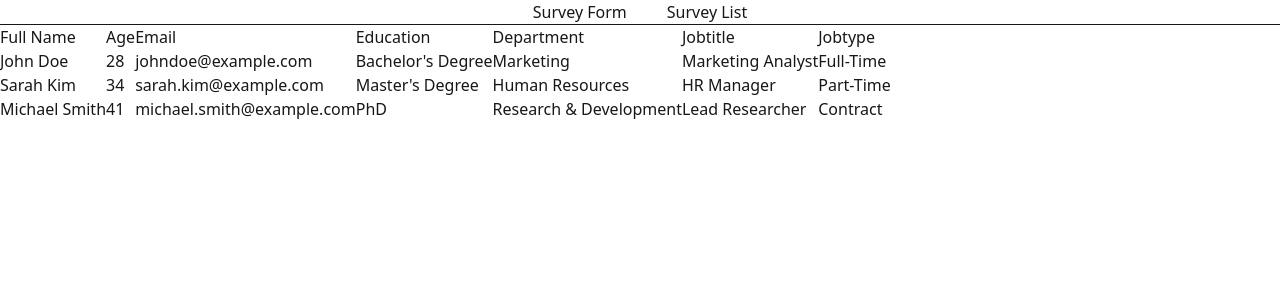
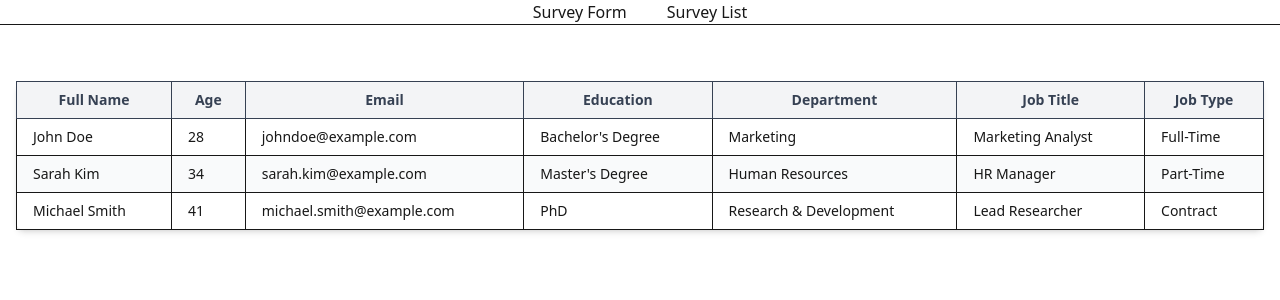
Before and after one commit to stessyenni/surveyform-deploy, a Next.js app: page /view in a window 1280 px wide. Shown: the top 300 px of the page. Built offline with nearby package versions, Linux system fonts and the light colour scheme.

Commit message:
table updates

```diff
--- a/src/app/view/page.jsx
+++ b/src/app/view/page.jsx
@@ -33,27 +33,33 @@ const dummyData = [
 ];
 
 return (
-  <div>
-    <table>
-      <thead>
-        <td>Full Name</td>
-        <td>Age</td>
-        <td>Email</td>
-        <td>Education</td>
-        <td>Department</td>
-        <td>Jobtitle</td>
-        <td>Jobtype</td>
+  <div className="overflow-x-auto max-w-7xl mx-auto mt-10 p-4">
+    <table className="min-w-full border border-gray-300 rounded-lg shadow-md text-sm">
+      <thead className="bg-gray-100 text-gray-700">
+        <tr>
+          <th className="px-4 py-2 border">Full Name</th>
+          <th className="px-4 py-2 border">Age</th>
+          <th className="px-4 py-2 border">Email</th>
+          <th className="px-4 py-2 border">Education</th>
+          <th className="px-4 py-2 border">Department</th>
+          <th className="px-4 py-2 border">Job Title</th>
+          <th className="px-4 py-2 border">Job Type</th>
+        </tr>
       </thead>
+
       <tbody>
         {dummyData.map((data, index) => (
-          <tr key={index}>
-            <td>{data.fullname}</td>
-            <td>{data.age}</td>
-            <td>{data.email}</td>
-            <td>{data.education}</td>
-            <td>{data.department}</td>
-            <td>{data.jobtitle}</td>
-            <td>{data.jobtype}</td>
+          <tr
+            key={index}
+            className="border hover:bg-gray-50 even:bg-gray-50 transition"
+          >
+            <td className="px-4 py-2 border">{data.fullname}</td>
+            <td className="px-4 py-2 border">{data.age}</td>
+            <td className="px-4 py-2 border">{data.email}</td>
+            <td className="px-4 py-2 border">{data.education}</td>
+            <td className="px-4 py-2 border">{data.department}</td>
+            <td className="px-4 py-2 border">{data.jobtitle}</td>
+            <td className="px-4 py-2 border">{data.jobtype}</td>
           </tr>
         ))}
       </tbody>
--- a/src/components/header.jsx
+++ b/src/components/header.jsx
@@ -6,10 +6,16 @@ function Header () {
     <div className="Header">
       <nav className="Menu">
         <div>
-          <ul className="flex flex-row gap-10 items-center justify-center hover:bg-amber-400">
-            <Link href="/"> Survey Form</Link>
+          <ul className="flex flex-row gap-10 items-center justify-center">
+            <Link className=" hover:bg-amber-400" href="/">
+              {" "}
+              Survey Form
+            </Link>
 
-            <Link href="/view"> Survey List</Link>
+            <Link className=" hover:bg-amber-400" href="/view">
+              {" "}
+              Survey List
+            </Link>
           </ul>
         </div>
       </nav>
```
